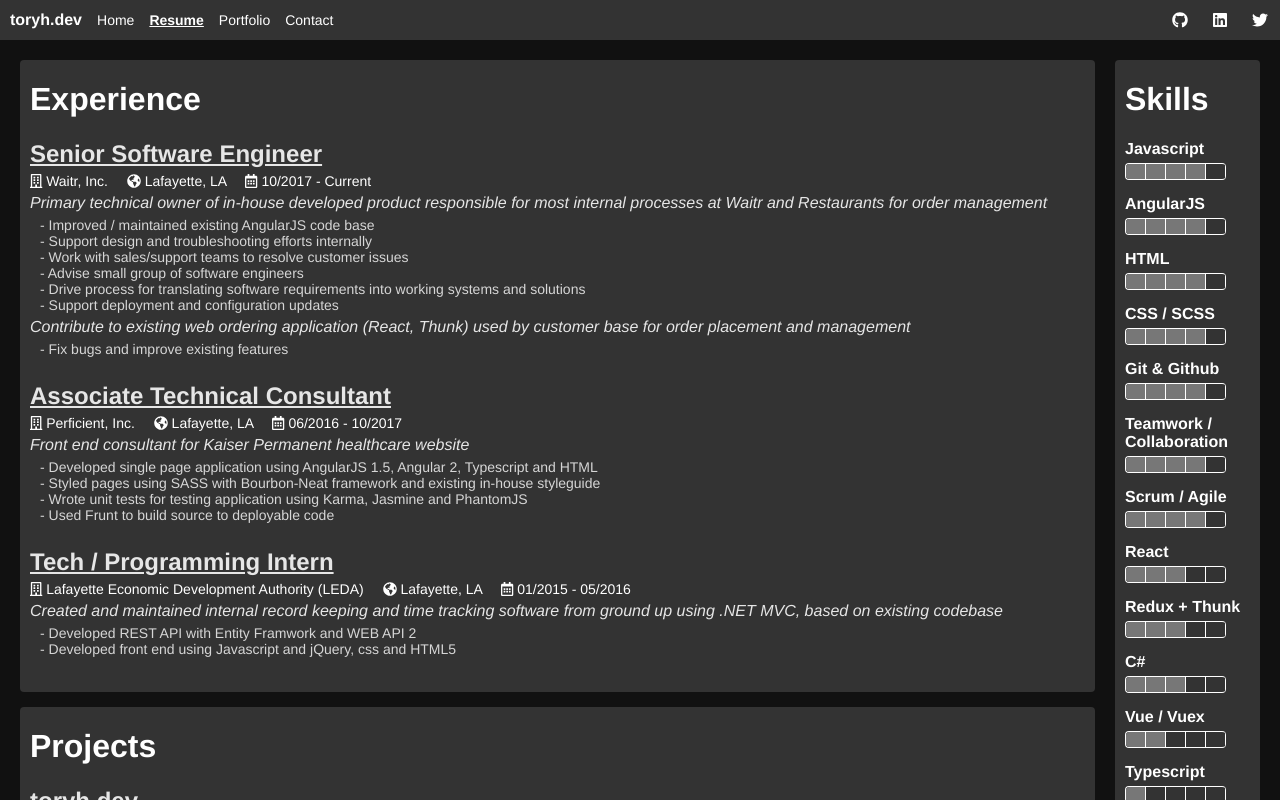
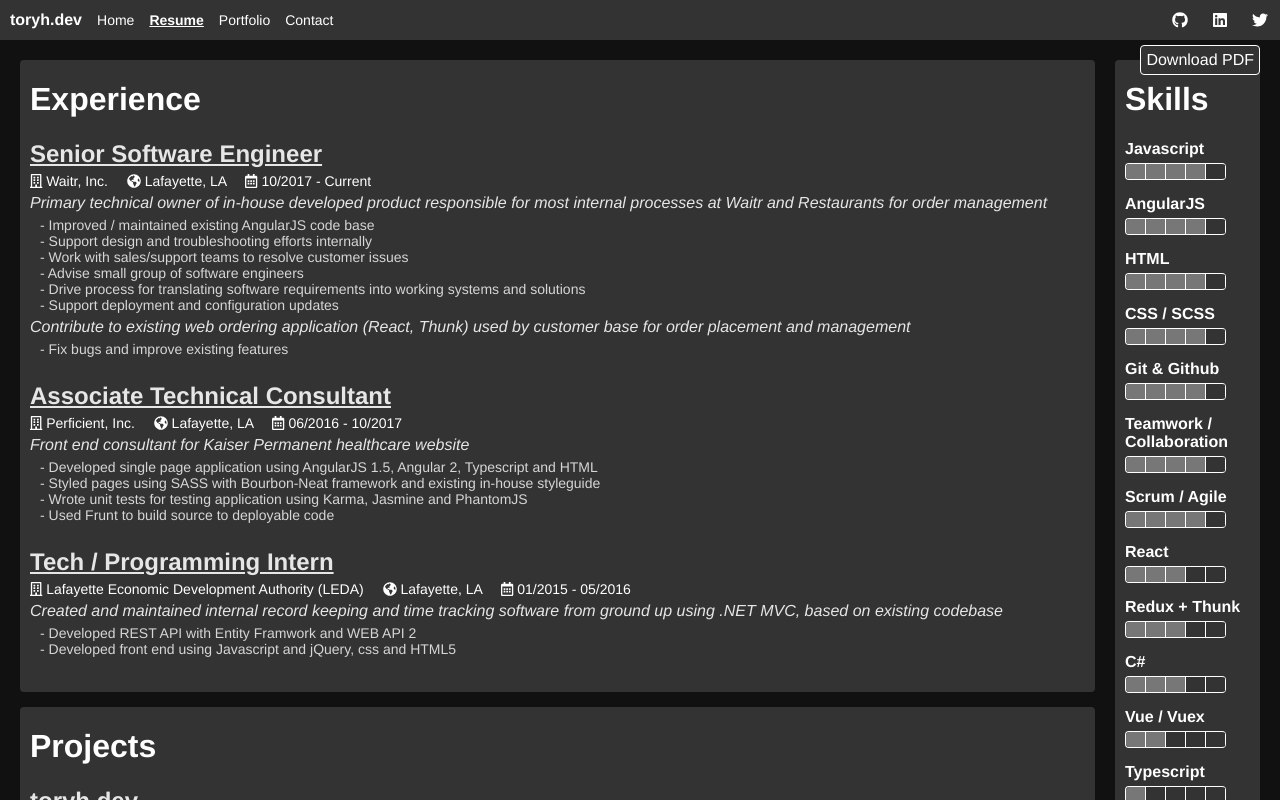
Before and after one commit to tory37/torydev, a Vue app: page /resume in a window 1280 px wide. Built offline with nearby package versions, Linux system fonts and the light colour scheme.

Commit message:
added downloada pdf button to resume

```diff
--- a/src/components/Certifications.vue
+++ b/src/components/Certifications.vue
@@ -4,7 +4,7 @@
     <div class="certification" v-for="cert in certifications" :key="cert.title">
       <h2 class="title">{{ cert.title }}</h2>
       <div class="row">
-        <img :alt="titlePreview" :src="getImage(cert.imgName)" />
+        <img :alt="cert.imgName" :src="getImage(cert.imgName)" />
         <div class="date">Acquired: {{ cert.date }}</div>
       </div>
     </div>
--- a/src/views/Resume.vue
+++ b/src/views/Resume.vue
@@ -1,5 +1,12 @@
 <template>
   <div class="resume">
+    <a
+      class="pdf-button"
+      href="https://drive.google.com/open?id=10bsbTvO3-TS2Lo2PV0OvoguzlmOBuO4T"
+      target="_blank"
+      rel="noopener"
+      >Download PDF</a
+    >
     <div class="main-col">
       <Experience />
       <Projects />
@@ -33,6 +40,18 @@ export default {
   padding: 20px 0 20px 20px;
   display: flex;
 
+  .pdf-button {
+    position: absolute;
+    top: 45px;
+    right: 20px;
+    border: solid 1px white;
+    border-radius: 4px;
+    color: white;
+    background-color: $color-gray-dark;
+    text-decoration: none;
+    padding: 5px;
+  }
+
   .main-col {
     display: flex;
     flex-direction: column;
```
